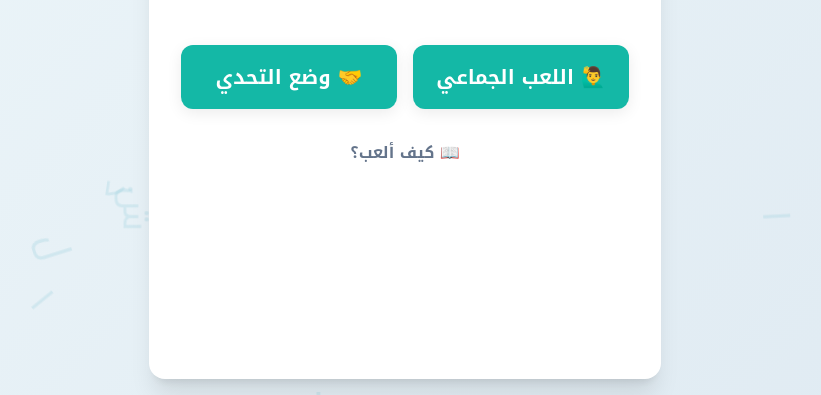
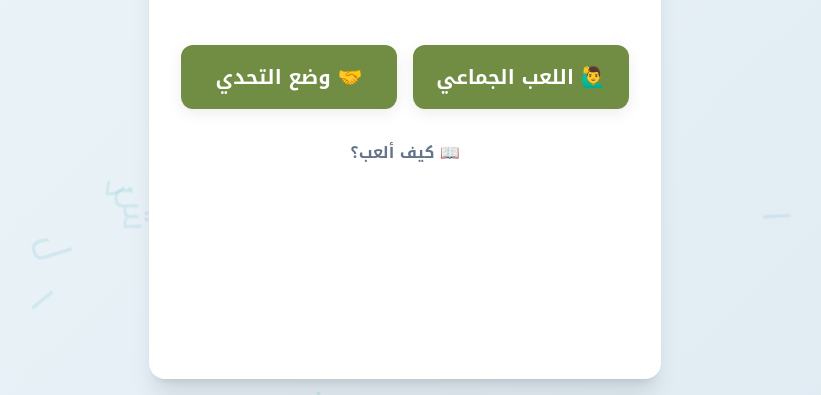
Before and after one commit to RishaSalla/mishnaqa, a plain HTML site: page index.html in a window 1280 px wide. Shown: the part 405-800 px from the top of the page, without its empty margins (235-1056 px from the left). Drawn offline with nearby package versions, Linux system fonts and the light colour scheme.

Commit message:
Update style.css

```diff
--- a/style.css
+++ b/style.css
@@ -1,15 +1,15 @@
 :root {
     /* -------------------------------------- */
-    /* COLOR PALETTE - MATCH YOUR LOGO HERE   */
+    /* COLOR PALETTE - MATCHING YOUR LOGO (#708D43) */
     /* -------------------------------------- */
     --bg: #F8F9FA;
     --text: #1F2937;
 
-    /* Change this hex code to match your Logo's main color */
-    --primary: #14B8A6;
+    /* Primary color from the logo's green */
+    --primary: #708D43;
 
-    /* A darker version of your logo color for hover effects */
-    --primary-dark: #0F766E;
+    /* A darker version of the primary color for hover effects */
+    --primary-dark: #5C7436;
 
     /* Standard Status Colors */
     --success: #22C55E;
```
